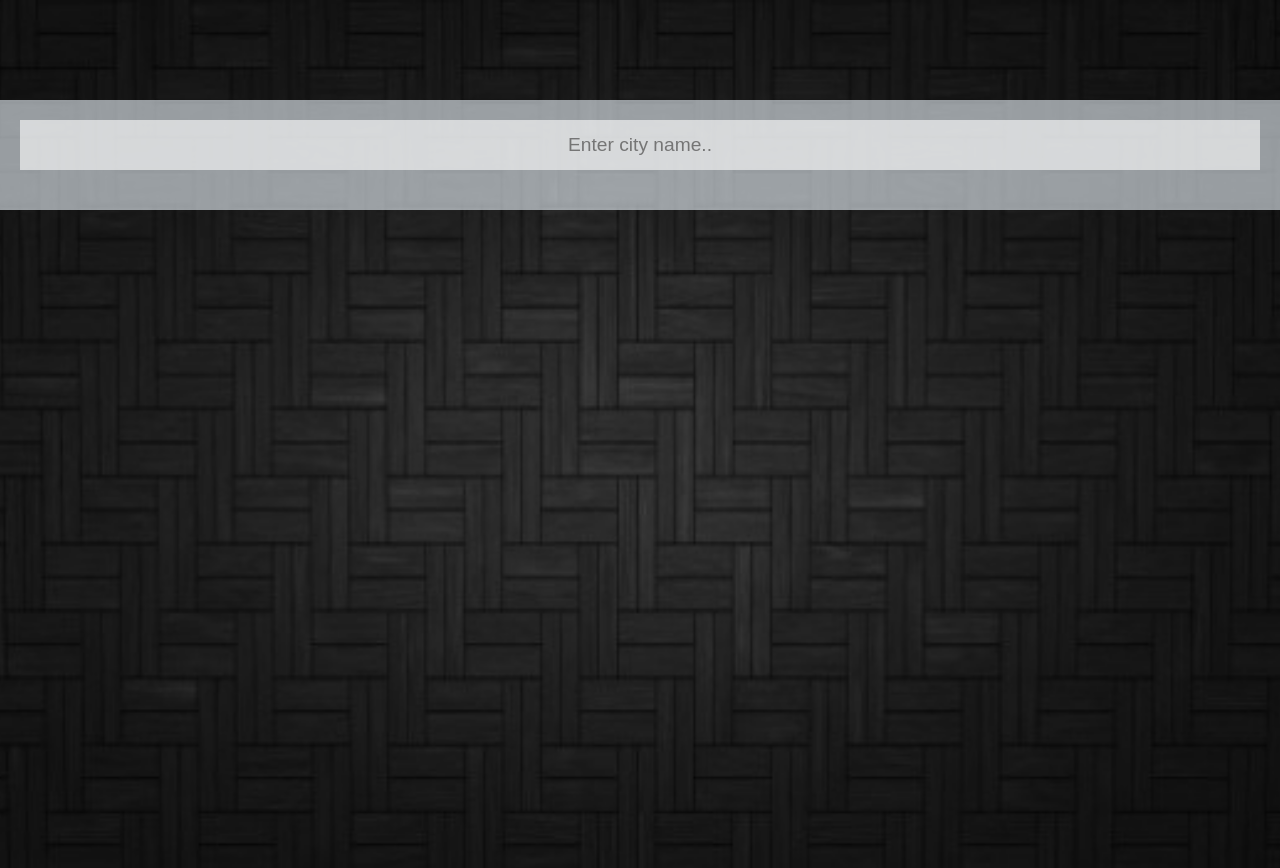
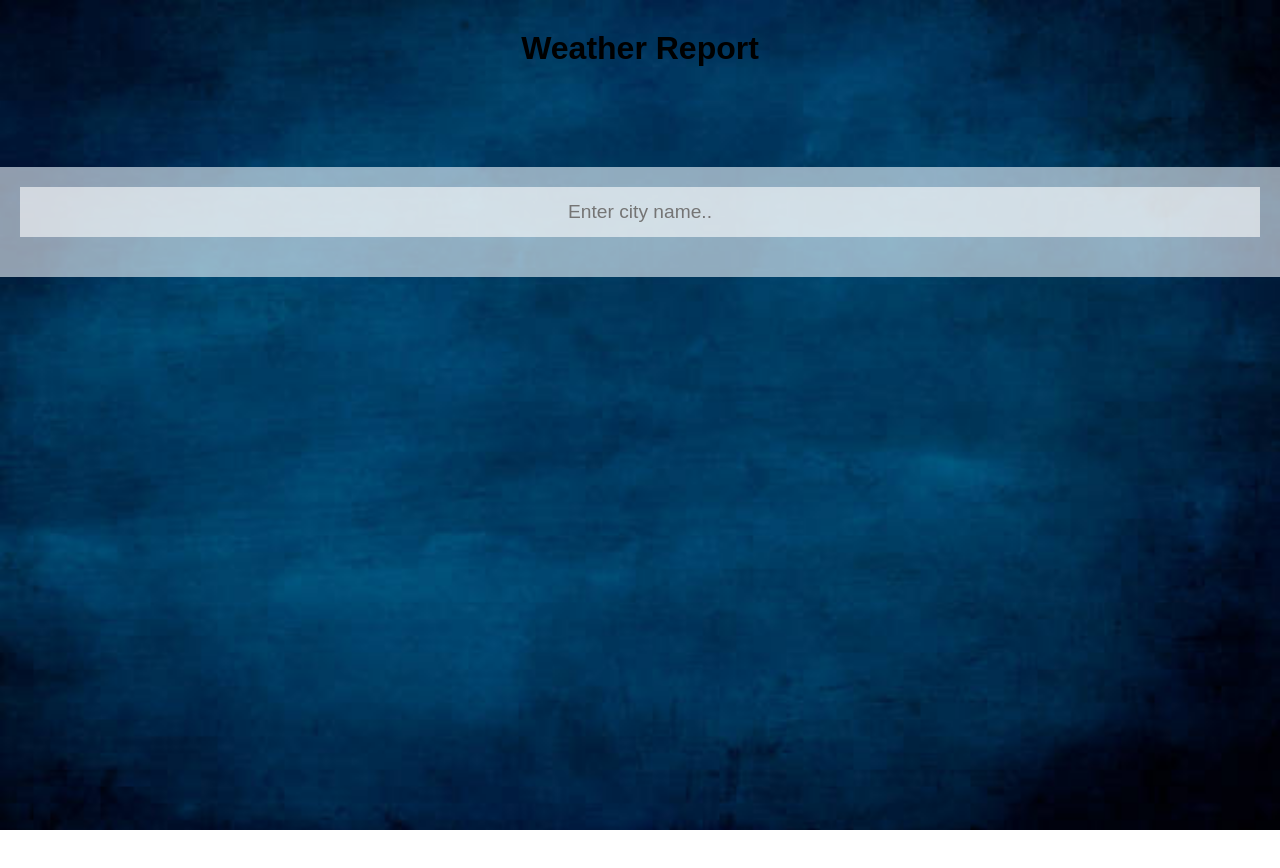
Before and after one commit to Rama1399/weather-Api, a plain HTML site: page index.html in a window 1280 px wide. After the commit the page ends 830 px from the top, so only its background shows below. Drawn offline with Linux system fonts and the light colour scheme.

Commit message:
commit first

```diff
--- a/index.html
+++ b/index.html
@@ -10,6 +10,7 @@
     </head>
     <body>
         <!--input class-->
+        <h1>Weather Report</h1>
         <div class="api-main">
             <div class="searchInputBox">
                 <input type="text" class="input-box" id="input-Box" id="input-Box" placeholder="Enter city name.."  autocomplete="off">
--- a/main.css
+++ b/main.css
@@ -5,7 +5,7 @@
     box-sizing: border-box;
 }
 body{
-    background-image: url('images/blackbg.jpg');
+    background-image: url('images/main.jpg');
     height: 100vh;
     overflow: hidden;
     background-repeat: no-repeat;
@@ -13,6 +13,13 @@ body{
     background-size: cover;
 
 font-family: Arial, Helvetica, sans-serif;
+}
+h1{
+    widows: 30vh;
+    margin: 30px auto;
+    background-color: transparent;
+    text-align: center;
+
 }
 .api-main{
     widows: 50vh;
```
Also changed, not shown: images/main.jpg (added).
